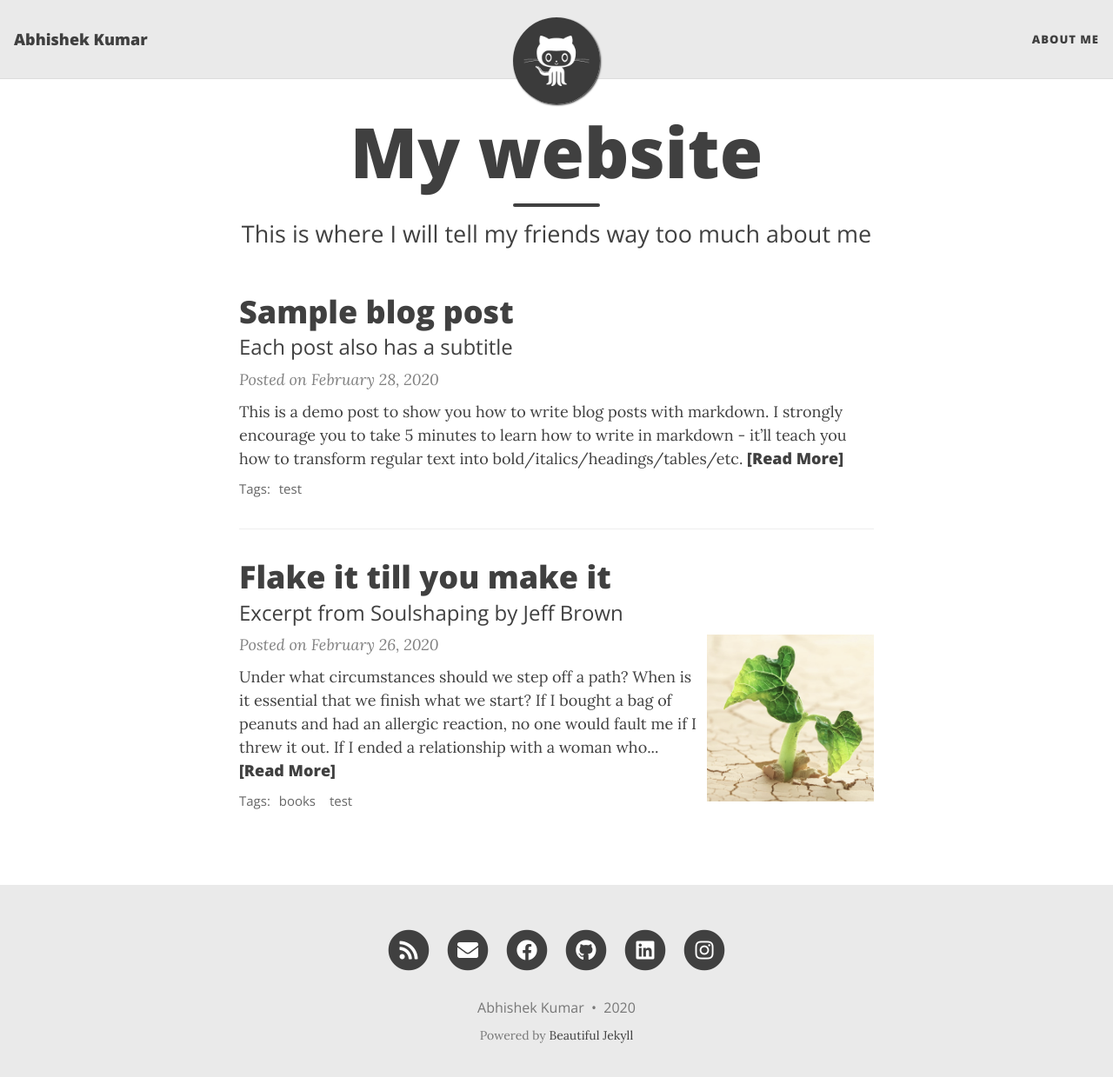
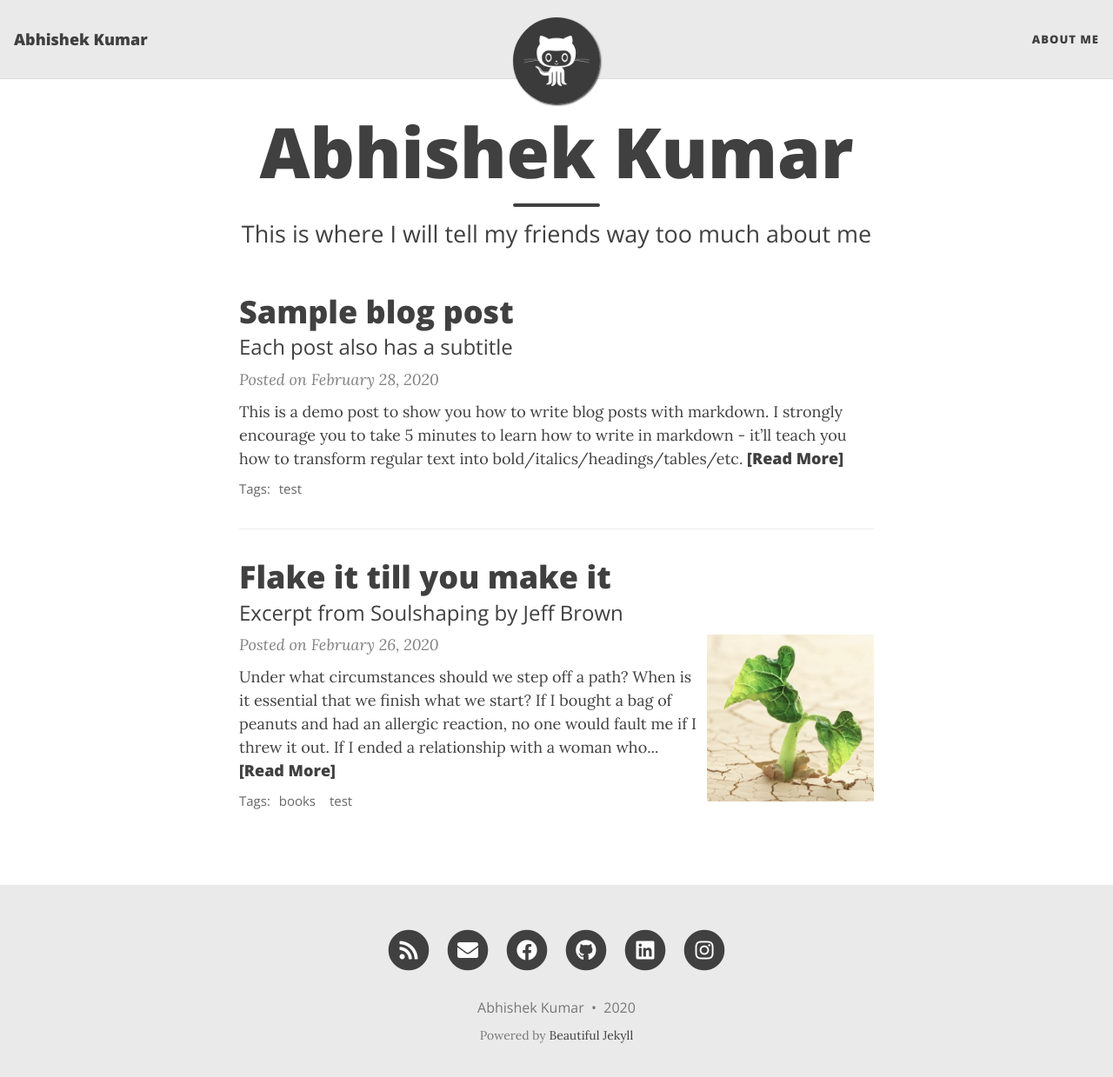
Before and after one commit to sudoabhi/sudoabhi.github.io, a Jekyll site: the page built from index.html, in a window 1280 px wide and 1252 px high. Shown: the top 1239 px of the window at 87% size. Built offline with Jekyll 4.4.1, drawn with Linux system fonts in a browser that asks for light colours; nearby versions of some CDN libraries; the list of posts is cut into pages by our own code.

Commit message:
Update index.html

```diff
--- a/index.html
+++ b/index.html
@@ -1,5 +1,5 @@
 ---
 layout: home
-title: My website
+title: Abhishek Kumar
 subtitle: This is where I will tell my friends way too much about me
 ---
```
